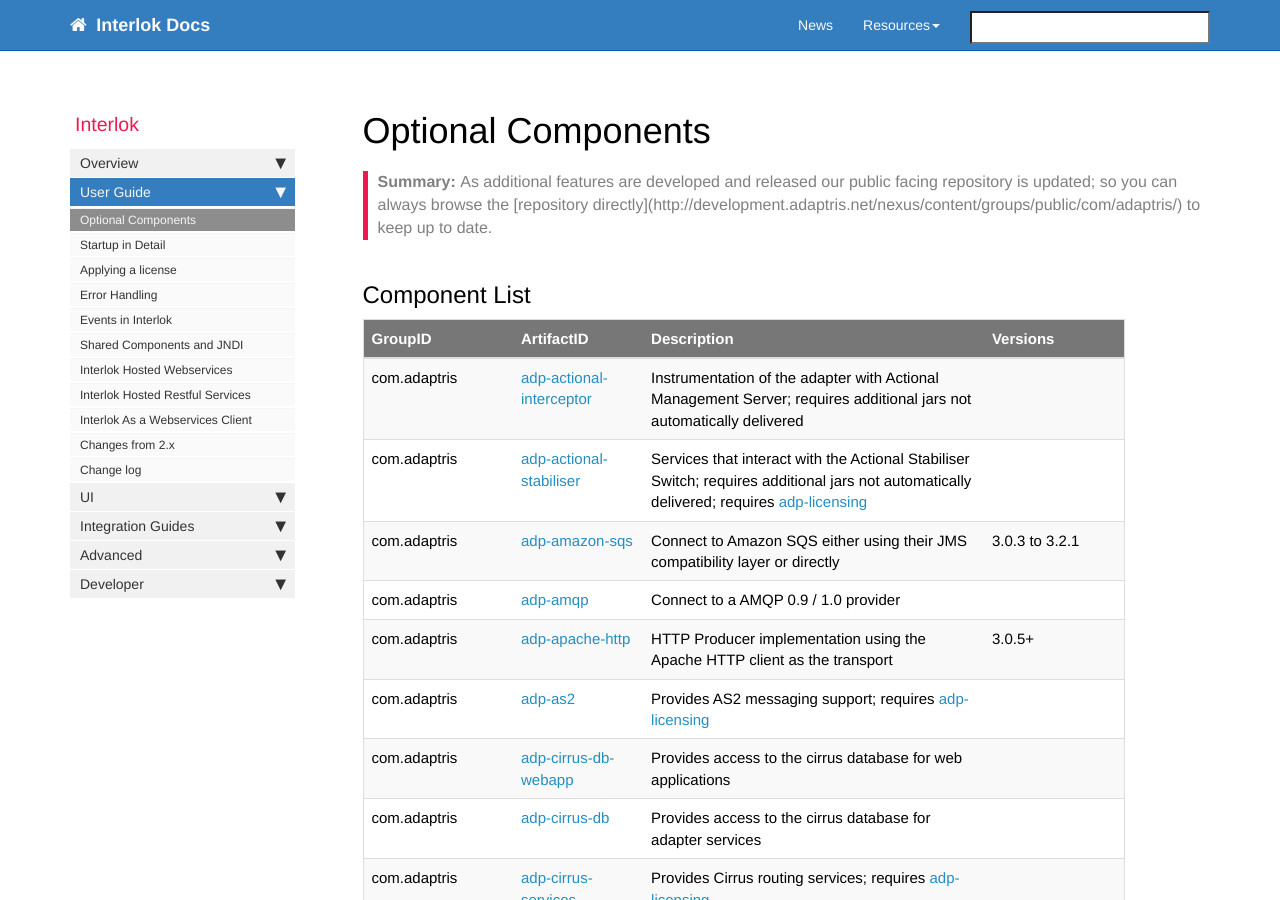
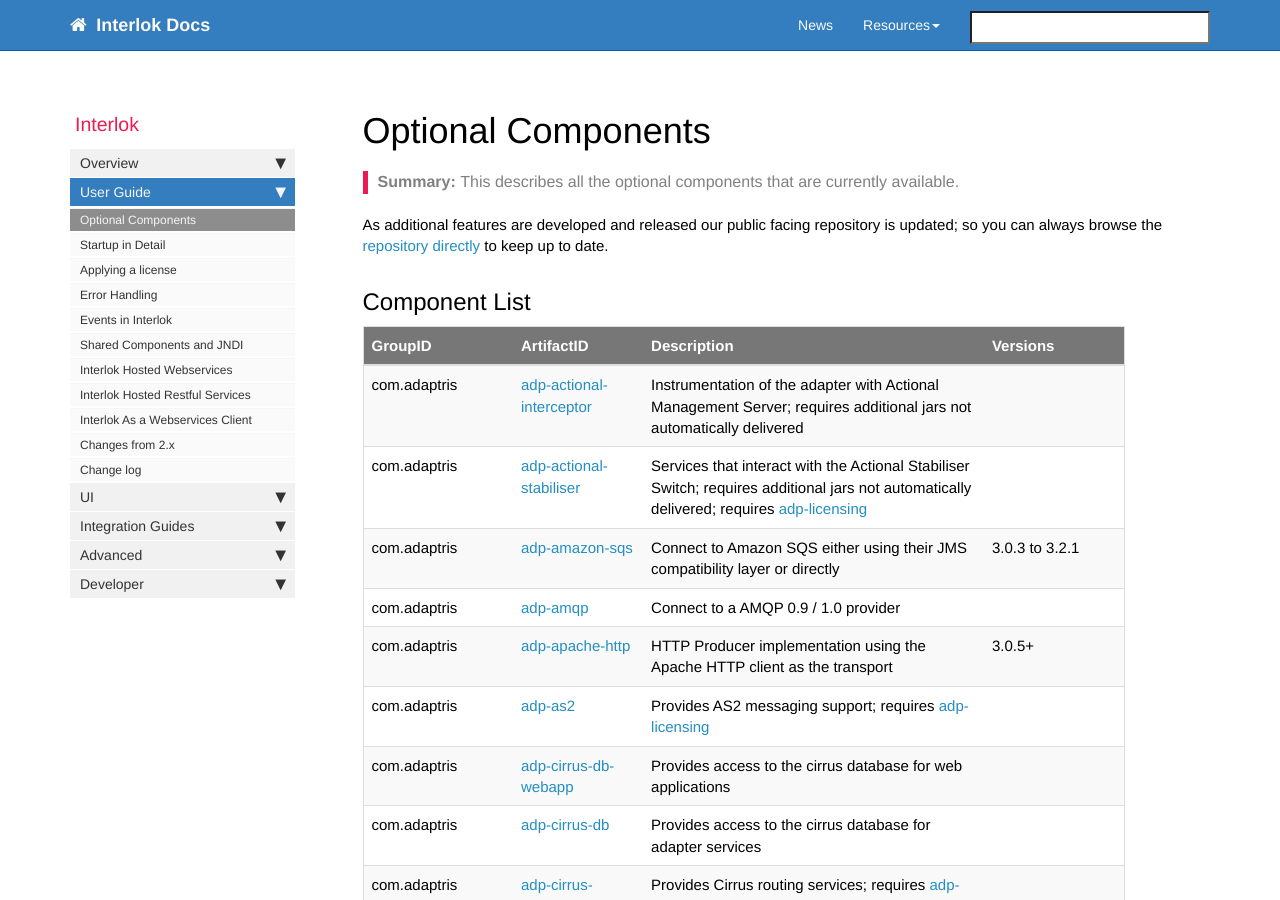
Before and after one commit to adaptris/interlok-docs-legacy, a Jekyll site: the page built from pages/adapter/adapter-optional-components.md, in a window 1280 px wide and 900 px high. Built offline with Jekyll 4.4.1, drawn with Linux system fonts in a browser that asks for light colours; nearby versions of some CDN libraries; comment, search, counter and statistics services are not loaded.

Commit message:
INTERLOK-694 Updated summary.

```diff
--- a/pages/adapter/adapter-optional-components.md
+++ b/pages/adapter/adapter-optional-components.md
@@ -5,8 +5,10 @@
 sidebar: home_sidebar
 permalink: adapter-optional-components.html
 toc: false
-summary: As additional features are developed and released our public facing repository is updated; so you can always browse the [repository directly](http://development.adaptris.net/nexus/content/groups/public/com/adaptris/) to keep up to date.
+summary: This describes all the optional components that are currently available.
 ---
+
+As additional features are developed and released our public facing repository is updated; so you can always browse the [repository directly](https://development.adaptris.net/nexus/content/groups/public/com/adaptris/) to keep up to date.
 
 ## Component List ##
 
```
